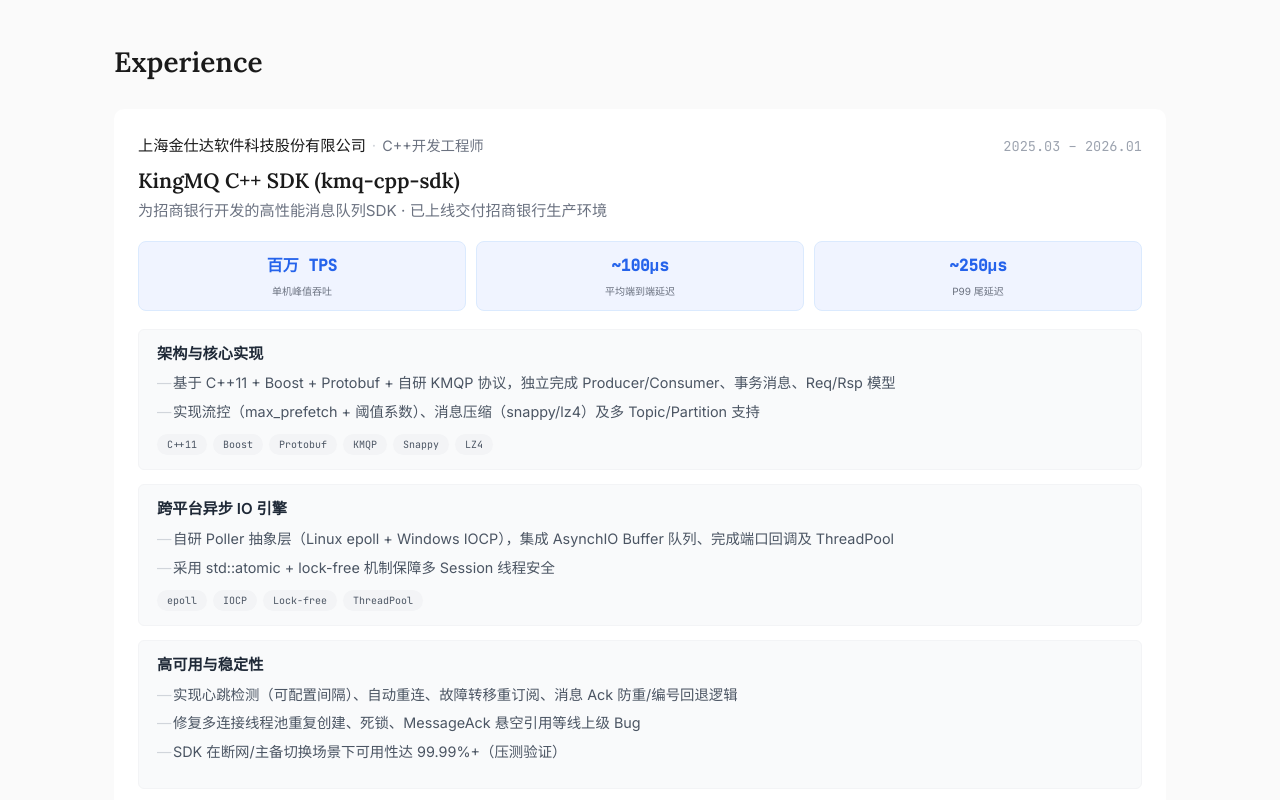
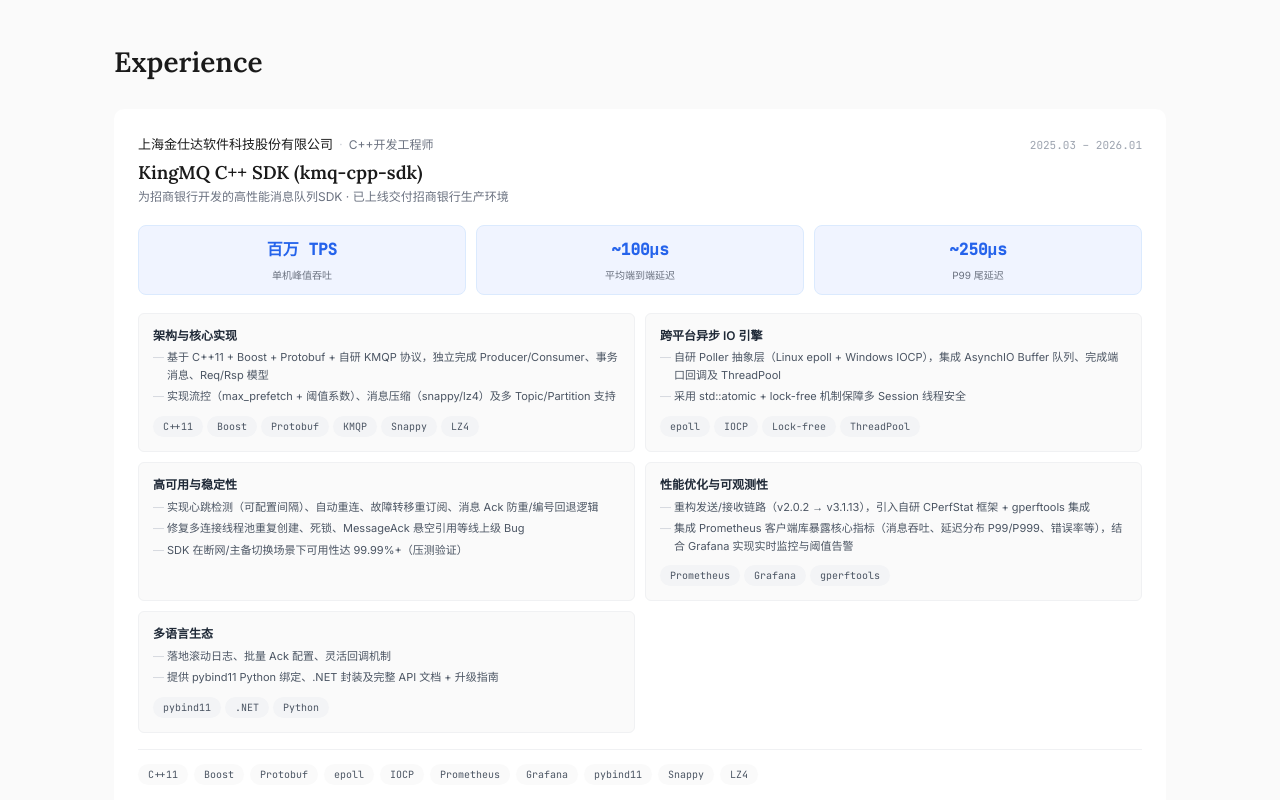
Before and after one commit to wustghj/MyWebResume, a Vue app: page / in a window 1280 px wide. Shown: the part 620-1420 px from the top of the page. Built offline with nearby package versions, Linux system fonts and the light colour scheme.

Commit message:
refactor: experience card with 2-col sub-sections and card-hover

```diff
--- a/src/components/ExperienceCard.vue
+++ b/src/components/ExperienceCard.vue
@@ -8,7 +8,7 @@
 </script>
 
 <template>
-  <div class="experience-card card">
+  <div class="experience-card card card-hover">
     <div class="exp-header">
       <div class="exp-company-row">
         <span class="exp-company">{{ experience.company }}</span>
@@ -27,7 +27,7 @@
       <div
         v-for="sub in experience.subSections"
         :key="sub.title"
-        class="exp-sub-card"
+        class="sub-card"
       >
         <h4 class="exp-sub-title">{{ sub.title }}</h4>
         <ul class="exp-bullets">
@@ -37,7 +37,7 @@
           <span
             v-for="t in sub.techTags"
             :key="t"
-            class="tag"
+            class="tag tag-hover"
           >{{ t }}</span>
         </div>
       </div>
@@ -47,7 +47,7 @@
       <span
         v-for="t in experience.techStack"
         :key="t"
-        class="tag exp-tech-tag"
+        class="tag tag-hover exp-tech-tag"
       >{{ t }}</span>
     </div>
   </div>
@@ -55,7 +55,7 @@
 
 <style scoped>
 .experience-card {
-  margin-bottom: 32px;
+  margin-bottom: 20px;
 }
 
 .exp-header {
@@ -64,11 +64,11 @@
   align-items: baseline;
   flex-wrap: wrap;
   gap: 8px;
-  margin-bottom: 8px;
+  margin-bottom: 6px;
 }
 
 .exp-company-row {
-  font-size: 0.95rem;
+  font-size: 13px;
   color: #6B7280;
 }
 
@@ -83,45 +83,47 @@
 }
 
 .exp-role {
-  font-size: 0.9rem;
+  font-size: 12px;
 }
 
 .exp-period {
   font-family: 'JetBrains Mono', monospace;
-  font-size: 0.85rem;
+  font-size: 11px;
   color: #9CA3AF;
 }
 
 .exp-project-title {
-  font-size: 1.3rem;
+  font-family: 'Noto Serif SC', 'Lora', serif;
+  font-size: 1.15rem;
+  font-weight: 600;
+  margin-bottom: 2px;
+}
+
+.exp-subtitle {
+  font-size: 12px;
+  color: #6B7280;
   margin-bottom: 4px;
 }
 
-.exp-subtitle {
-  font-size: 0.95rem;
-  color: #6B7280;
+.exp-sub-sections {
+  display: grid;
+  grid-template-columns: 1fr 1fr;
+  gap: 10px;
   margin-bottom: 16px;
 }
 
-.exp-sub-sections {
-  display: flex;
-  flex-direction: column;
-  gap: 14px;
-  margin-bottom: 20px;
-}
-
-.exp-sub-card {
-  background: #F9FAFB;
-  border: 1px solid #F3F4F6;
+.sub-card {
+  background: #FAFAFA;
+  border: 1px solid #F0F1F3;
   border-radius: 6px;
-  padding: 14px 18px;
+  padding: 14px;
 }
 
 .exp-sub-title {
   font-family: 'Inter', sans-serif;
-  font-size: 0.95rem;
+  font-size: 12px;
   font-weight: 600;
-  margin-bottom: 8px;
+  margin-bottom: 6px;
   color: #1F2937;
 }
 
@@ -133,10 +135,10 @@
 
 .exp-bullets li {
   position: relative;
-  padding-left: 16px;
-  font-size: 0.9rem;
+  padding-left: 14px;
+  font-size: 11px;
   color: #4B5563;
-  line-height: 1.7;
+  line-height: 1.6;
   margin-bottom: 4px;
 }
 
@@ -150,19 +152,25 @@
 .exp-sub-tags {
   display: flex;
   flex-wrap: wrap;
-  gap: 6px;
+  gap: 4px;
 }
 
 .exp-tech-row {
   display: flex;
   flex-wrap: wrap;
   gap: 6px;
-  padding-top: 16px;
-  border-top: 1px solid #F3F4F6;
+  padding-top: 14px;
+  border-top: 1px solid #F0F1F3;
 }
 
 .exp-tech-tag {
-  font-size: 0.8rem;
+  font-size: 10px;
   background: #FAFAFA;
 }
+
+@media (max-width: 768px) {
+  .exp-sub-sections {
+    grid-template-columns: 1fr;
+  }
+}
 </style>
```
